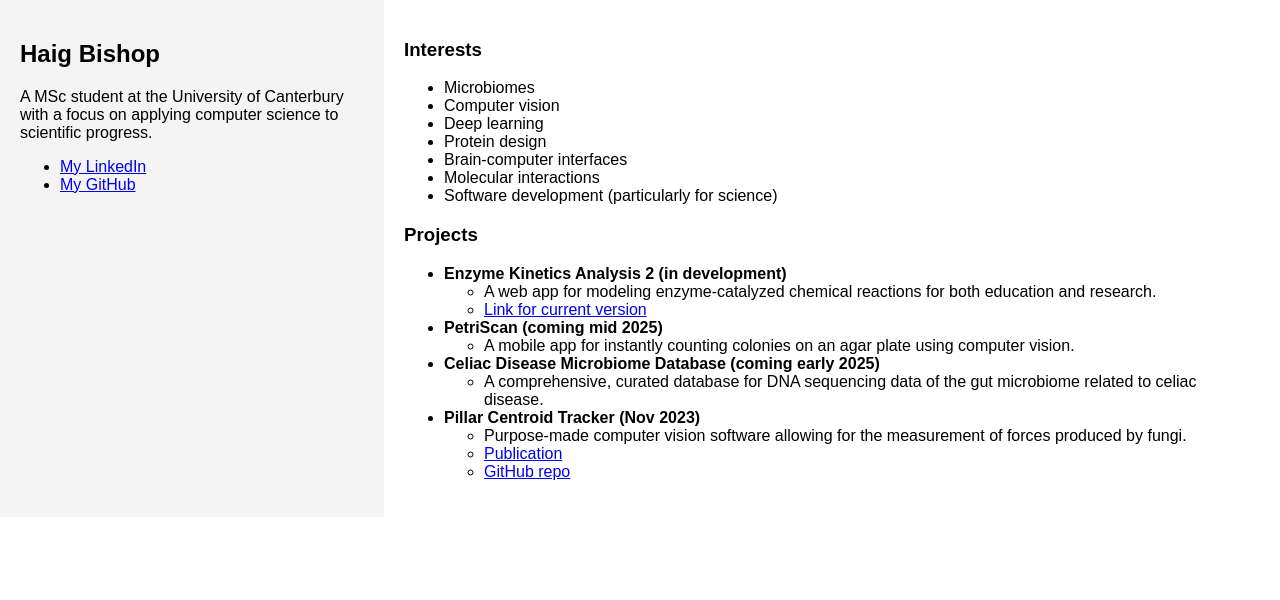
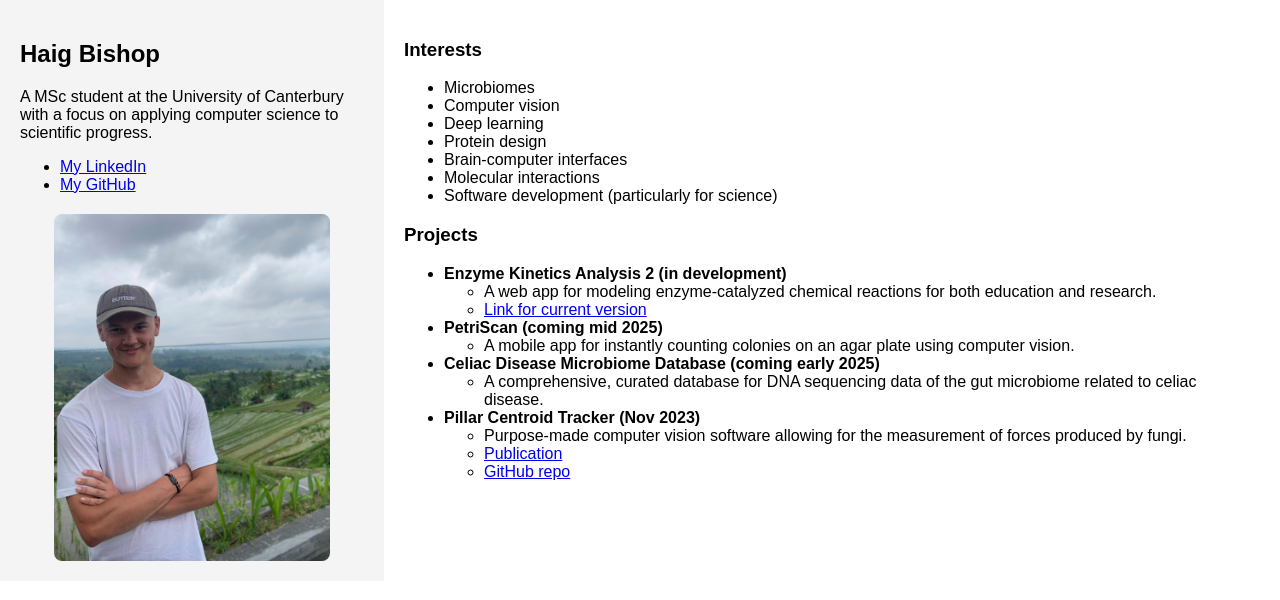
Before and after one commit to HaigBishop/HaigBishop.github.io, a Jekyll site: the page built from index.md, in a window 1280 px wide. Shown: the top 600 px of the page. Built offline with Jekyll 4.4.1, drawn with Linux system fonts in a browser that asks for light colours.

Commit message:
Update side_panel.html

```diff
--- a/_includes/side_panel.html
+++ b/_includes/side_panel.html
@@ -6,4 +6,5 @@
       <li><a href="{{ link.url }}" target="_blank">{{ link.label }}</a></li>
       {% endfor %}
     </ul>
+    <img src="{{ site.author.portrait }}" alt="Portrait of Haig Bishop" class="portrait-image">
   </div>
```
